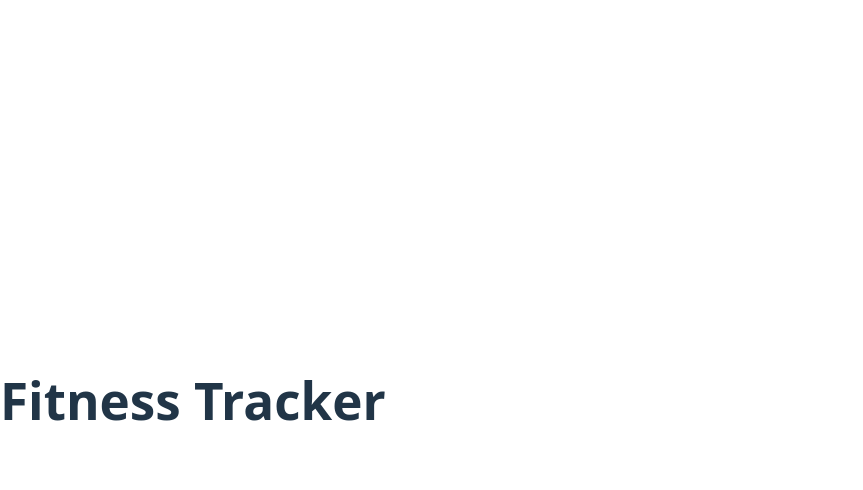
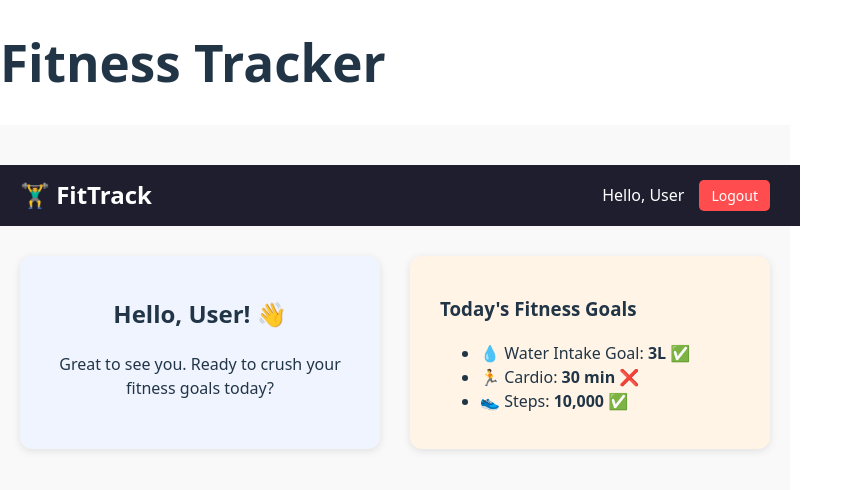
Before and after one commit to Avantheka/fitness-tracker, a React (Vite) app in the folder client/: page /dashboard in a window 1280 px wide. Before the commit this address had no page. Shown: the top 490 px of the page, without its empty margins (0-863 px from the left). Built offline with nearby package versions, Linux system fonts and the light colour scheme.

Commit message:
Built basic Dashboard layout with greeting and daily goals

```diff
--- a/client/src/App.jsx
+++ b/client/src/App.jsx
@@ -1,6 +1,7 @@
 import { BrowserRouter as Router, Routes, Route } from "react-router-dom";
 import Login from "./components/Login";
 import Register from "./components/Register";
+import Dashboard from "./pages/Dashboard";
 
 function App() {
   return (
@@ -10,6 +11,7 @@ function App() {
         <Routes>
           <Route path="/" element={<Login />} />
           <Route path="/register" element={<Register />} />
+          <Route path="/dashboard" element={<Dashboard />} />
         </Routes>
       </div>
     </Router>
--- a/client/src/components/Auth.css
+++ b/client/src/components/Auth.css
@@ -109,3 +109,78 @@ form {
   font-size: 14px;
   margin-top: -5px;
 }
+/* Dashboard.css */
+
+.dashboard-wrapper {
+  display: flex;
+  flex-direction: column;
+  align-items: center;
+  padding: 40px 20px;
+  background-color: #f9f9f9;
+  min-height: 100vh;
+}
+
+.dashboard-content {
+  display: flex;
+  gap: 30px;
+  flex-wrap: wrap;
+  justify-content: center;
+  margin-top: 30px;
+}
+
+.greeting-card {
+  background-color: #f0f4ff;
+  padding: 20px 30px;
+  border-radius: 12px;
+  box-shadow: 0 2px 8px rgba(0, 0, 0, 0.1);
+  text-align: center;
+  width: 300px;
+}
+
+.goal-card {
+  background-color: #fff4e6;
+  padding: 20px 30px;
+  border-radius: 12px;
+  box-shadow: 0 2px 8px rgba(0, 0, 0, 0.1);
+  width: 300px;
+}
+
+.app-header {
+  background-color: #1e1e2f;
+  color: #fff;
+  padding: 15px 30px;
+  width: 100%;
+  display: flex;
+  justify-content: space-between;
+  align-items: center;
+}
+
+
+.app-title {
+  margin: 0;
+  font-size: 24px;
+}
+
+.user-section {
+  display: flex;
+  align-items: center;
+  gap: 15px;
+}
+
+.user-name {
+  font-size: 16px;
+}
+
+.logout-btn {
+  padding: 6px 12px;
+  background-color: #ff4d4f;
+  color: white;
+  border: none;
+  border-radius: 5px;
+  cursor: pointer;
+  font-size: 14px;
+}
+
+.logout-btn:hover {
+  background-color: #e04343;
+}
--- /dev/null
+++ b/client/src/components/DailyGoalCard.jsx
@@ -0,0 +1,23 @@
+import React from "react";
+import "../components/Auth.css";
+
+const DailyGoalCard = () => {
+  return (
+    <div className="goal-card">
+      <h3>Today's Fitness Goals</h3>
+      <ul>
+        <li>
+          💧 Water Intake Goal: <strong>3L</strong> <span className="status">✅</span>
+        </li>
+        <li>
+          🏃 Cardio: <strong>30 min</strong> <span className="status">❌</span>
+        </li>
+        <li>
+          👟 Steps: <strong>10,000</strong> <span className="status">✅</span>
+        </li>
+      </ul>
+    </div>
+  );
+};
+
+export default DailyGoalCard;
--- /dev/null
+++ b/client/src/components/GreetingCard.jsx
@@ -0,0 +1,13 @@
+import React from "react";
+import "../components/Auth.css";
+
+const GreetingCard = () => {
+  return (
+    <div className="greeting-card">
+      <h2>Hello, User! 👋</h2>
+      <p>Great to see you. Ready to crush your fitness goals today?</p>
+    </div>
+  );
+};
+
+export default GreetingCard;
--- /dev/null
+++ b/client/src/components/Header.jsx
@@ -0,0 +1,16 @@
+import React from "react";
+import "../components/Auth.css";
+
+const Header = () => {
+  return (
+    <header className="app-header">
+      <h1 className="app-title">🏋️‍♂️ FitTrack</h1>
+      <div className="user-section">
+        <span className="user-name">Hello, User</span>
+        <button className="logout-btn">Logout</button>
+      </div>
+    </header>
+  );
+};
+
+export default Header;
--- /dev/null
+++ b/client/src/pages/Dashboard.jsx
@@ -0,0 +1,19 @@
+import React from "react";
+import Header from "../components/Header";
+import GreetingCard from "../components/GreetingCard";
+import DailyGoalCard from "../components/DailyGoalCard";
+import "../components/Auth.css";
+
+const Dashboard = () => {
+  return (
+    <div className="dashboard-wrapper">
+      <Header />
+      <div className="dashboard-content">
+        <GreetingCard />
+        <DailyGoalCard />
+      </div>
+    </div>
+  );
+};
+
+export default Dashboard;
```
Also changed, not shown: package.json (added, +8 -0 lines), 2 other files (tests, documents, lock files or other folders).
